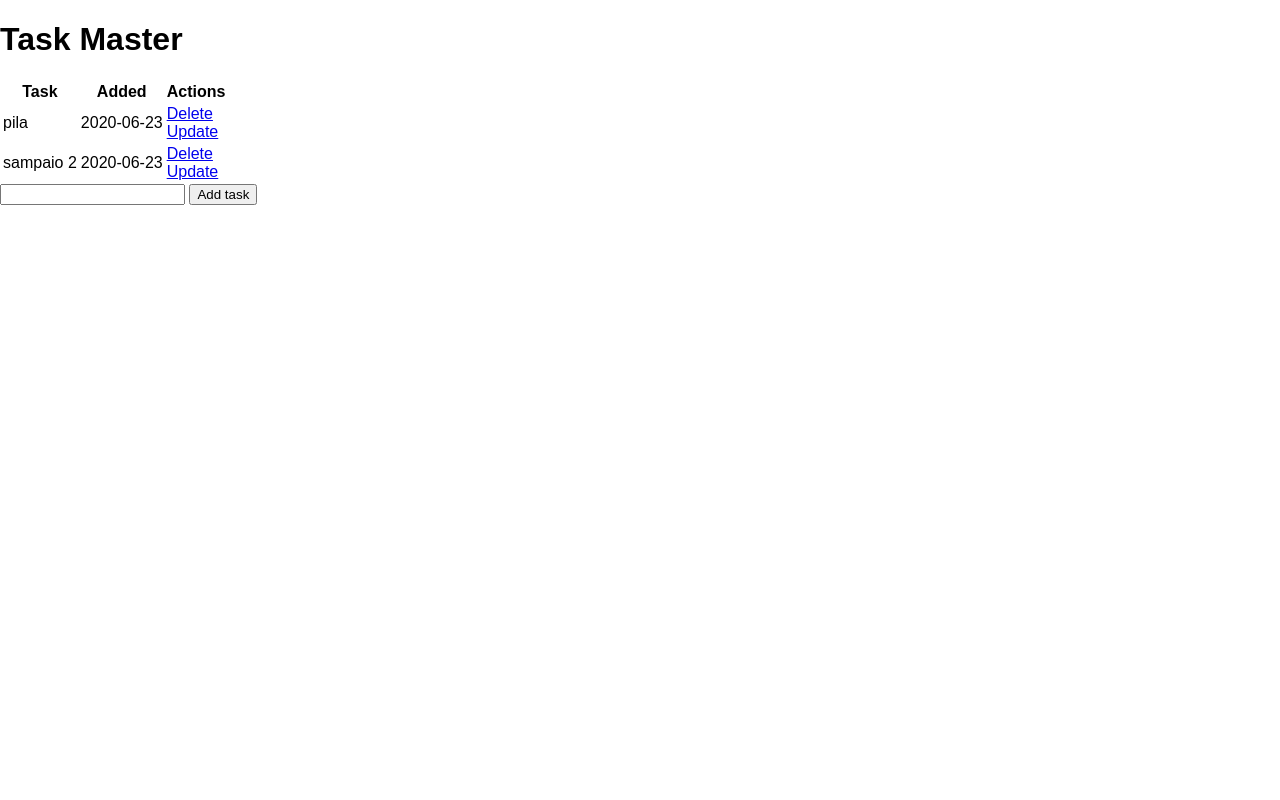
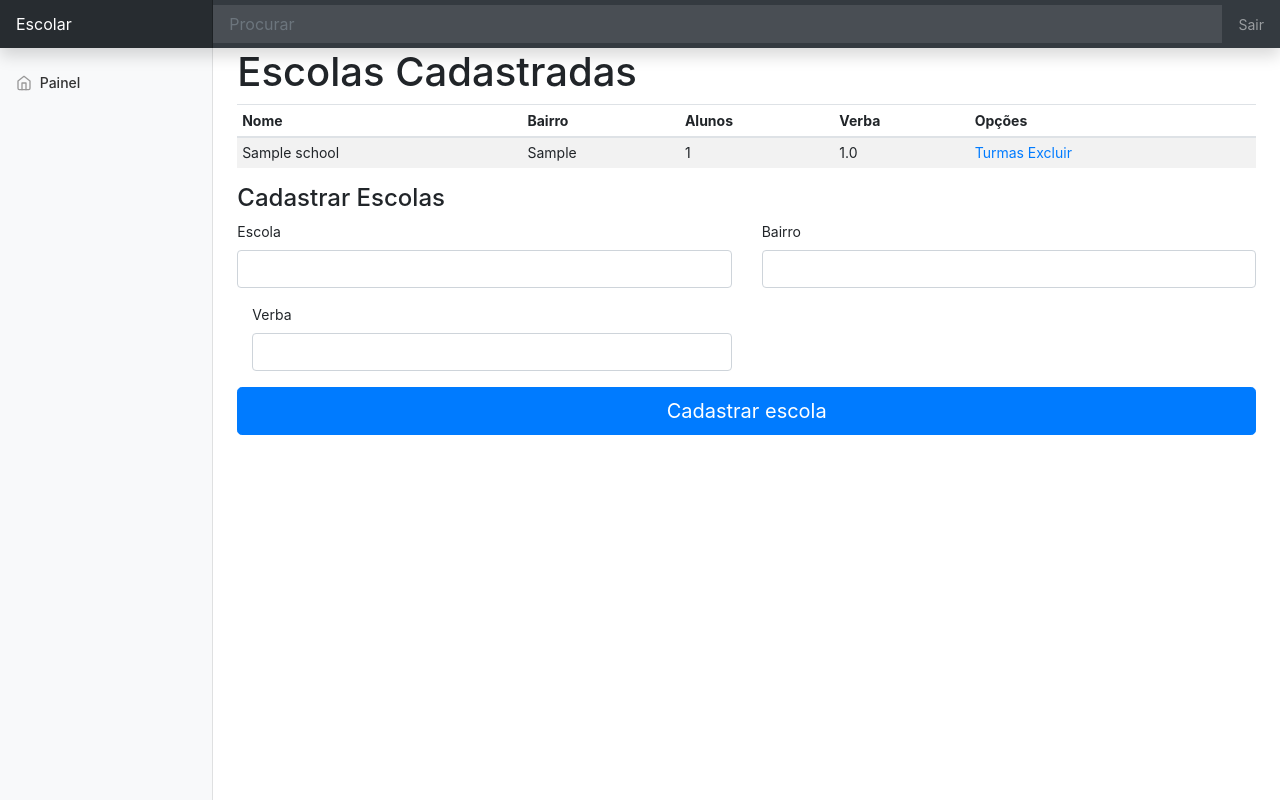
Before and after one commit to sampaio23/escolar, a Flask app: page / in a window 1280 px wide. Run offline with Flask 2, Linux system fonts and the light colour scheme; data comes from the database, SQL or seed files in the repository; tables that the repository leaves empty hold one stand-in row (values such as "Sample post"); some libraries are stand-ins or nearby versions.

Commit message:
adding and listing school - feature now working

```diff
--- a/app.py
+++ b/app.py
@@ -3,13 +3,24 @@ from flask_sqlalchemy import SQLAlchemy
 from datetime import datetime
 
 app = Flask(__name__)
-app.config['SQLALCHEMY_DATABASE_URI'] = 'sqlite:///test.db'
+app.config['SQLALCHEMY_DATABASE_URI'] = 'sqlite:///schools.db'
 db = SQLAlchemy(app)
 
-class Todo(db.Model):
+class School(db.Model):
     id = db.Column(db.Integer, primary_key = True)
-    content = db.Column(db.String(200), nullable=False)
-    date_created = db.Column(db.DateTime, default = datetime.utcnow)
+    name = db.Column(db.String(200), nullable = False)
+    neigh = db.Column(db.String(200), nullable = False)
+    students = db.Column(db.Integer, default = 0)
+    endow = db.Column(db.Float)
+
+    def __repr__(self):
+        return '<Task %r>' % self.id
+
+class Classes(db.Model):
+    id = db.Column(db.Integer, primary_key = True)
+    name = db.Column(db.String(200), nullable = False)
+    students = db.Column(db.Integer, default = 0)
+    school = db.Column(db.String(200), nullable = False)
 
     def __repr__(self):
         return '<Task %r>' % self.id
@@ -17,19 +28,22 @@ class Todo(db.Model):
 @app.route('/', methods=['POST', 'GET'])
 def index():
     if request.method == 'POST':
-        task_content = request.form['content']
-        new_task = Todo(content = task_content)
+        name = request.form['nome']
+        bairro = request.form['bairro']
+        verba = request.form['verba']
+
+        new_school = School(name = name, neigh = bairro, endow = verba)
 
         try:
-            db.session.add(new_task)
+            db.session.add(new_school)
             db.session.commit()
             return redirect('/')
         except:
             return "There was an issue"
 
     else:
-        tasks = Todo.query.order_by(Todo.date_created).all()
-        return render_template('index.html', tasks = tasks)
+        schools = School.query.order_by(School.id).all()
+        return render_template('index.html', schools = schools)
 
 @app.route('/delete/<int:id>')
 def delete(id):
--- a/templates/base.html
+++ b/templates/base.html
@@ -1,11 +1,60 @@
 <!DOCTYPE html>
 <html lang="pt">
+
 <head>
-	<meta charset="UTF-8">
-	<link rel="stylesheet" href="{{ url_for('static', filename='css/main.css') }}">
-	{% block head %}{% endblock %}
+	<meta charset="utf-8">
+    <meta name="viewport" content="width=device-width, initial-scale=1, shrink-to-fit=no">
+    <meta name="description" content="">
+    <meta name="author" content="Mark Otto, Jacob Thornton, and Bootstrap contributors">
+    <meta name="generator" content="Jekyll v4.0.1">
+    <title>Escolar - Controle de Escolas</title>
+
+    <link rel="canonical" href="https://getbootstrap.com/docs/4.5/examples/dashboard/">
+
+    <link href="{{ url_for('static', filename='css/bootstrap.css') }}" rel="stylesheet">
+	<link rel="stylesheet" href="{{ url_for('static', filename='css/dashboard.css') }}">
+
+    <style>
+      .bd-placeholder-img {
+        font-size: 1.125rem;
+        text-anchor: middle;
+        -webkit-user-select: none;
+        -moz-user-select: none;
+        -ms-user-select: none;
+        user-select: none;
+      }
+
+      @media (min-width: 768px) {
+        .bd-placeholder-img-lg {
+          font-size: 3.5rem;
+        }
+      }
+    </style>
+
+    {% block head %}{% endblock %}
 </head>
+
 <body>
-	{% block body %}{% endblock %}
+	<nav class="navbar navbar-dark sticky-top bg-dark flex-md-nowrap p-0 shadow">
+  <a class="navbar-brand col-md-3 col-lg-2 mr-0 px-3" href="#">Escolar</a>
+  <button class="navbar-toggler position-absolute d-md-none collapsed" type="button" data-toggle="collapse" data-target="#sidebarMenu" aria-controls="sidebarMenu" aria-expanded="false" aria-label="Toggle navigation">
+    <span class="navbar-toggler-icon"></span>
+  </button>
+  <input class="form-control form-control-dark w-100" type="text" placeholder="Procurar" aria-label="Procurar">
+  <ul class="navbar-nav px-3">
+    <li class="nav-item text-nowrap">
+      <a class="nav-link" href="#">Sair</a>
+    </li>
+  </ul>
+</nav>
+
+{% block body %}{% endblock %}
+
+<script src="https://code.jquery.com/jquery-3.5.1.slim.min.js" integrity="sha384-DfXdz2htPH0lsSSs5nCTpuj/zy4C+OGpamoFVy38MVBnE+IbbVYUew+OrCXaRkfj" crossorigin="anonymous"></script>
+      <script>window.jQuery || document.write('<script src="../assets/js/vendor/jquery.slim.min.js"><\/script>')</script><script src="{{ url_for('static', filename='js/bootstrap.bundle.js') }}"></script>
+        <script src="https://cdnjs.cloudflare.com/ajax/libs/feather-icons/4.9.0/feather.min.js"></script>
+        <script src="https://cdnjs.cloudflare.com/ajax/libs/Chart.js/2.7.3/Chart.min.js"></script>
+    <script src="{{ url_for('static', filename='js/dashboard.js') }}" charset="utf-8"></script>
+
 </body>
 </html>
--- a/templates/index.html
+++ b/templates/index.html
@@ -1,36 +1,92 @@
 {% extends 'base.html' %}
 
 {% block head %}
-<title>Task Master</title>
+<title>Escolar - Controle de Escolas</title>
 {% endblock %}
 
 {% block body %}
-<div class="content">
-    <h1>Task Master</h1>
 
-	<table>
+<div class="container-fluid">
+  <div class="row">
+    <nav id="sidebarMenu" class="col-md-3 col-lg-2 d-md-block bg-light sidebar collapse">
+      <div class="sidebar-sticky pt-3">
+        <ul class="nav flex-column">
+          <li class="nav-item">
+            <a class="nav-link" href="#">
+              <span data-feather="home"></span>
+              Painel<span class="sr-only">(current)</span>
+            </a>
+          </li>
+        </ul>
+      </div>
+    </nav>
+
+    <main role="main" class="col-md-9 ml-sm-auto col-lg-10 px-md-4">
+
+      <h1>Escolas Cadastradas</h1>
+      <div class="table-responsive">
+        <table class="table table-striped table-sm">
+          <thead>
             <tr>
-			<th>Task</th>
-			<th>Added</th>
-			<th>Actions</th>
+              <th>Nome</th>
+              <th>Bairro</th>
+              <th>Alunos</th>
+              <th>Verba</th>
+              <th>Opções</th>
             </tr>
-        {% for task in tasks %}
+          </thead>
+          <tbody>
+            {% for school in schools %}
             <tr>
-            <td>{{ task.content}}</td>
-            <td>{{ task.date_created.date() }}</td>
+                <td>{{ school.name }}</td>
+                <td>{{ school.neigh }}</td>
+                <td>{{ school.students }}</td>
+                <td>{{ school.endow }}</td>
                 <td>
-                <a href="/delete/{{task.id}}">Delete</a>
-				<br>
-                <a href="/update/{{task.id}}">Update</a>
+                    <a href="/turmas/{{school.id}}">Turmas</a>
+                    <a href="/excluir/{{school.id}}">Excluir</a>
                 </td>
             </tr>
             {% endfor %}
+          </tbody>
         </table>
+      </div>
 
-    <form action="/" method="POST">
-        <input type='text' name="content" id="content">
-        <input type='submit' value="Add task">
+      <h4>Cadastrar Escolas</h4>
+
+      <form action="/" method="POST" class="needs-validation" novalidate>
+        <div class="row">
+          <div class="col-md-6 mb-3">
+            <label for="firstName">Escola</label>
+            <input type="text" class="form-control" id="nome" name="nome" placeholder="" value="" required>
+            <div class="invalid-feedback">
+              Valid first name is required.
+            </div>
+          </div>
+
+          <div class="col-md-6 mb-3">
+            <label for="lastName">Bairro</label>
+            <input type="text" class="form-control" id="bairro" name="bairro" placeholder="" value="" required>
+            <div class="invalid-feedback">
+              Valid last name is required.
+            </div>
+          </div>
+        </div>
+
+        <div class="col-md-6 mb-3">
+            <label for="firstName">Verba</label>
+            <input type="number" class="form-control" id="verba" name="verba" placeholder="" value="" required>
+            <div class="invalid-feedback">
+              Valid first name is required.
+            </div>
+        </div>
+
+        <button class="btn btn-primary btn-lg btn-block" type="submit">Cadastrar escola</button>
+
+
       </form>
+    </main>
+        </div>
+ </div>
 
-</div>
 {% endblock %}
```
Lines whose indentation alone changed are shown as unchanged.
